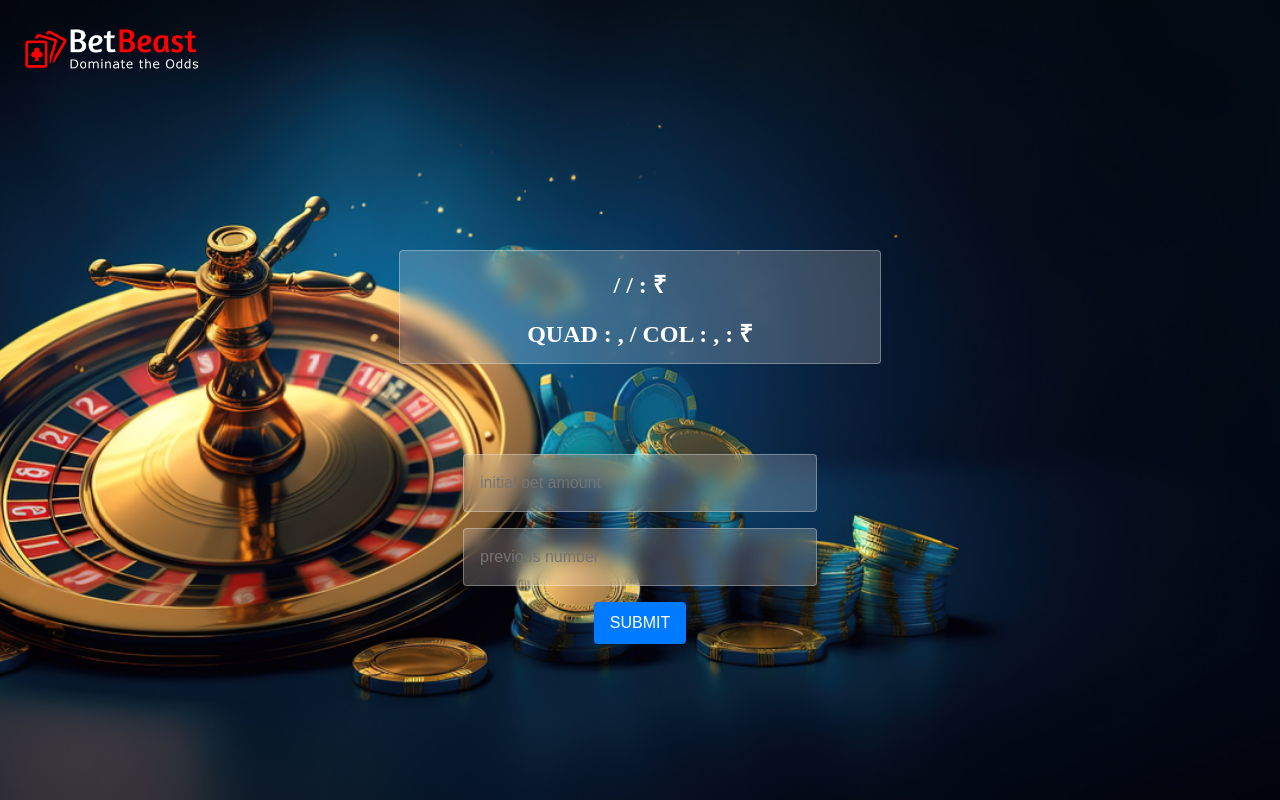
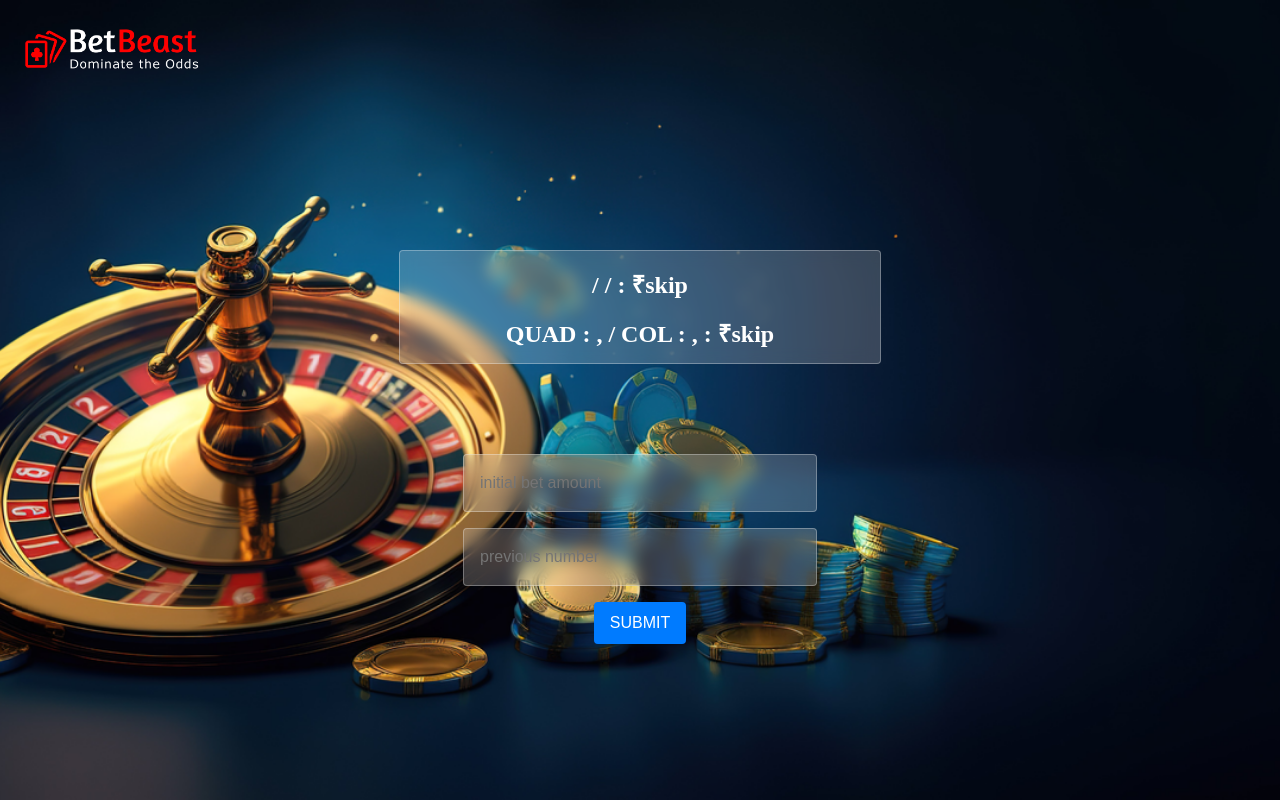
Before and after one commit to VikramDhull/BetBeast, a React (Vite) app: page / in a window 1280 px wide. Built offline with nearby package versions, Linux system fonts and the light colour scheme.

Commit message:
fix individual calcultions for both

```diff
--- a/src/Components/Homepage.jsx
+++ b/src/Components/Homepage.jsx
@@ -25,15 +25,12 @@ const Homepage = () => {
   let column3 = [3, 6, 9, 12, 15, 18, 21, 24, 27, 30, 33, 36];
 
   const submitCount = useRef(0);
-  const [dummy, setDummy] = useState(0);
   const [buttonDisable, setButtonDisable] = useState(false);
   const [initialBet, setInitialBet] = useState("");
   const [previousNumber, setPreviousNumber] = useState("");
-  const [submittedPreviousNumber, setSubmittedPreviousNumber] = useState("");
-  const [secondPreviousNumber, setSecondPreviousNumber] = useState("");
-  // const [diffrentPreviousNumber, setdiffrentPreviousNumber] = useState("");
   const [startingAmount, setStartingAmount] = useState("");
   const [history, setHistory] = useState([]);
+
   const [displayName2, setDisplayName2] = useState({
     color: "",
     type: "",
@@ -63,33 +60,13 @@ const Homepage = () => {
     return null;
   }
 
-  useEffect(() => {
-    if (submittedPreviousNumber !== "") {
-      handleDisplayName2(submittedPreviousNumber);
-    }
-  }, [submittedPreviousNumber]);
-
-  // useEffect(() => {
-  //   if (submittedPreviousNumber !== "") {
-  //     handleDisplayName3(
-  //       submittedPreviousNumber,
-  //       secondPreviousNumber,
-  //       diffrentPreviousNumber
-  //     );
-  //   }
-  // }, [submittedPreviousNumber, secondPreviousNumber, diffrentPreviousNumber]);
-
-  useEffect(() => {
-    if (startingAmount !== "" && submittedPreviousNumber !== "") {
-      handleDisplayCalculation();
-    }
-  }, [startingAmount, submittedPreviousNumber, dummy]);
-
-  // ON SUBMIT
+  // FORM SUBMIT
   let handleFormSubmit = (event) => {
     event.preventDefault();
-    setDummy((d) => d + 1);
-    if (
+    if (!isValidNumber(initialBet) && submitCount.current === 0) {
+      toast.error("Enter a valid whole number for initial bet");
+      return;
+    } else if (
       !isValidNumber(previousNumber) ||
       parseInt(previousNumber) < 0 ||
       parseInt(previousNumber) > 36
@@ -98,84 +75,51 @@ const Homepage = () => {
       return;
     }
     if (submitCount.current === 0) {
-      if (!isValidNumber(initialBet)) {
-        toast.error("Enter a valid whole number for initial bet");
-        return;
-      } else {
       setStartingAmount(parseInt(initialBet));
       setInitialBet(`Started with amount  ₹${initialBet}`);
       submitCount.current++;
       setButtonDisable(true);
     }
-    }
-
-    setSecondPreviousNumber(parseInt(submittedPreviousNumber));
-    setSubmittedPreviousNumber(parseInt(previousNumber));
-    // setPreviousNumber("");
-
-    // const currentNum = parseInt(previousNumber);
-    // setdiffrentPreviousNumber(
-    //   submittedPreviousNumber !== secondPreviousNumber
-    //     ? secondPreviousNumber
-    //     : diffrentPreviousNumber // or blank if desired
-    // );
-    // setSecondPreviousNumber(submittedPreviousNumber);
-    // setSubmittedPreviousNumber(currentNum);
-    // setPreviousNumber("");
     const num = parseInt(previousNumber);
-    if (num >= 0 && num <= 36) {
     setHistory((prev) => [...prev, num]);
     setPreviousNumber("");
-    }
   };
 
-  const handleDisplayName2 = (num) => {
-    num = parseInt(num);
+  // DISPLAY
+  useEffect(() => {
+    if (history.length > 0) {
+      let num = history[history.length - 1];
       if (num === 0) {
         setDisplayName2({ color: "SAME", type: "SAME", size: "SAME" });
+        setDisplayQuadrant1("SAME");
+        setDisplayQuadrant2("SAME");
+        setDisplayColumn1("SAME");
+        setDisplayColumn2("SAME");
       } else {
         setDisplayName2({
           color: red.includes(num) ? "RED" : "BLACK",
           type: even.includes(num) ? "EVEN" : "ODD",
           size: small.includes(num) ? "SMALL" : "BIG",
         });
-    }
-  };
-  // const handleDisplayName3 = (
-  //   submittedPreviousNumber,
-  //   secondPreviousNumber,
-  //   diffrentPreviousNumber
-  // ) => {
-  //   console.log(`submittedPreviousNumber : ${submittedPreviousNumber}`);
-  //   console.log(`secondPreviousNumber : ${secondPreviousNumber}`);
-  //   console.log(`diffrentPreviousNumber : ${diffrentPreviousNumber}`);
-  // };
 
-  // console.log(`starting amount : ${startingAmount}`);
-  // console.log(`previous number : ${submittedPreviousNumber}`);
-  // console.log(`second previus number ${secondPreviousNumber}`);
-
-  useEffect(() => {
-    if (history.length > 0) {
-      let q1 = history[history.length - 1];
-      let c1 = q1;
+        let q1 = num;
+        let c1 = num;
         let q2 = null;
         let c2 = null;
         for (let i = history.length - 2; i >= 0; i--) {
+          if (history[i] === 0) continue;
           if (getQuadrant(history[i]) !== getQuadrant(q1)) {
             q2 = history[i];
             break;
           }
         }
         for (let i = history.length - 2; i >= 0; i--) {
+          if (history[i] === 0) continue;
           if (getColumn(history[i]) !== getColumn(c1)) {
             c2 = history[i];
             break;
           }
         }
-      // console.log(`quadrants : ${getQuadrant(q1)},${getQuadrant(q2)}`);
-      // console.log(`columns : ${getColumn(c1)},${getColumn(c2)}`);
-
         const gq1 = getQuadrant(q1);
         const gq2 = getQuadrant(q2);
         gq1 < gq2
@@ -188,9 +132,10 @@ const Homepage = () => {
           ? (setDisplayColumn1(gc1), setDisplayColumn2(gc2))
           : (setDisplayColumn1(gc2), setDisplayColumn2(gc1));
       }
+    }
   }, [history]);
 
-  const handleDisplayCalculation = () => {
+  useEffect(() => {
     if (history.length < 2) {
       setDisplayCalculation2("skip");
       setDisplayCalculation3("skip");
@@ -202,46 +147,78 @@ const Homepage = () => {
       submitCount.current++;
       return;
     }
-    if (submittedPreviousNumber == 0) {
+    if (history[history.length - 1] == 0) {
       setDisplayCalculation2((prev) => prev * 2);
       setDisplayCalculation3((prev) => prev * 3);
       return;
     }
+
     let colorVal = displayCalculation2;
     let typeVal = displayCalculation2;
     let sizeVal = displayCalculation2;
+    let last = history[history.length - 1];
+    let secondLast = 0;
+    let thirdLast = 0;
+    let count = 0;
+    for (let i = history.length - 2; i >= 0; i--) {
+      if (history[i] !== 0) {
+        count++;
+        if (count === 1) {
+          secondLast = history[i];
+        } else if (count === 2) {
+          thirdLast = history[i];
+          break;
+        }
+      }
+    }
 
     colorVal =
-      (red.includes(submittedPreviousNumber) &&
-        red.includes(secondPreviousNumber)) ||
-      (black.includes(submittedPreviousNumber) &&
-        black.includes(secondPreviousNumber))
+      (red.includes(last) && red.includes(secondLast)) ||
+      (black.includes(last) && black.includes(secondLast))
         ? startingAmount
         : colorVal * 2;
 
     typeVal =
-      (even.includes(submittedPreviousNumber) &&
-        even.includes(secondPreviousNumber)) ||
-      (odd.includes(submittedPreviousNumber) &&
-        odd.includes(secondPreviousNumber))
+      (even.includes(last) && even.includes(secondLast)) ||
+      (odd.includes(last) && odd.includes(secondLast))
         ? startingAmount
         : typeVal * 2;
 
     sizeVal =
-      (small.includes(submittedPreviousNumber) &&
-        small.includes(secondPreviousNumber)) ||
-      (big.includes(submittedPreviousNumber) &&
-        big.includes(secondPreviousNumber))
+      (small.includes(last) && small.includes(secondLast)) ||
+      (big.includes(last) && big.includes(secondLast))
         ? startingAmount
         : sizeVal * 2;
 
     let result2 = Math.ceil((colorVal + typeVal + sizeVal) / 3 / 10) * 10;
-    setDisplayCalculation2(result2);
 
-    // QUADRANT & LINE
-    let quadValue = displayCalculation3 / 2;
-    let colValue = displayCalculation3 / 2;
-  };
+    // QUAD & COL
+    let quadValue = displayCalculation3;
+    let colValue = displayCalculation3;
+
+    quadValue =
+      getQuadrant(last) === getQuadrant(secondLast) ||
+      getQuadrant(last) === getQuadrant(thirdLast)
+        ? startingAmount
+        : quadValue * 3;
+    colValue =
+      getColumn(last) === getColumn(secondLast) ||
+      getColumn(last) === getColumn(thirdLast)
+        ? startingAmount
+        : colValue * 3;
+    let result3 = Math.ceil((quadValue + colValue) / 2 / 10) * 10;
+
+    // if (result3 - result2 > 1000) {
+    //   result3 = result3 - (result3 - result2) / 2;
+    //   result2 = result2 + ((result3 - result2) * 3) / 8;
+    // } else if (result2 - result3 > 1000) {
+    //   result3 = result3 - (result3 - result2) / 2;
+    //   result2 = result2 + (result3 - result2) / 2 / 4;
+    // } else {
+    //   setDisplayCalculation2(result2);
+    //   setDisplayCalculation3(result3);
+    // }
+  }, [history]);
 
   return (
     <div className="homepage">
@@ -288,18 +265,3 @@ const Homepage = () => {
 };
 
 export default Homepage;
-
-// let n1 = parseInt(previousNumber);
-// let n2 = secondPreviousNumber;
-// let n3 = diffrentPreviousNumber;
-// let displayQ, displayC;
-
-// if (n1 === n2) {
-//   displayQ = [getQuadrant(n1), getQuadrant(n3)];
-//   displayC = [getColumn(n1), getColumn(n3)];
-// } else {
-//   displayQ = [getQuadrant(n1), getQuadrant(n2)];
-//   displayC = [getColumn(n1), getColumn(n2)];
-// }
-// setDisplayQuadrants(displayQ);
-// setDisplayColumns(displayC);
```
Lines whose indentation alone changed are shown as unchanged.
